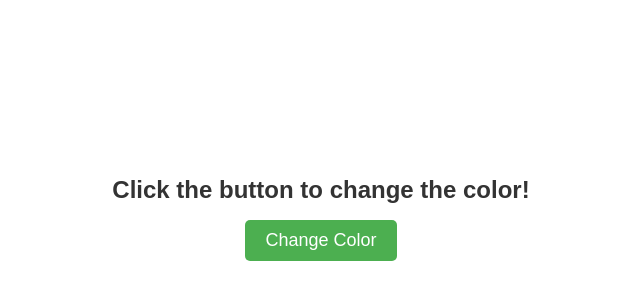
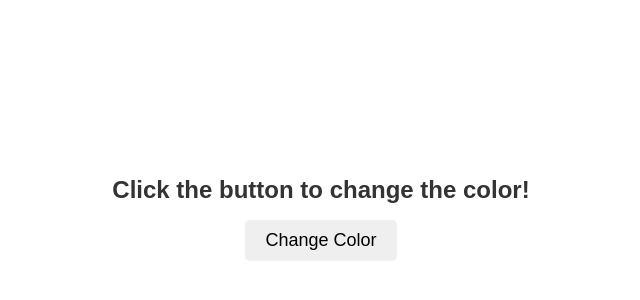
Before and after one commit to Codelearner123456/Color-Flipper, a plain HTML site: page index.html in a window 1280 px wide. Shown: the part 190-490 px from the top of the page, without its empty margins (319-959 px from the left). Drawn offline with Linux system fonts and the light colour scheme.

Commit message:
changed index.html

```diff
--- a/index.html
+++ b/index.html
@@ -28,11 +28,6 @@ button {
   cursor: pointer;
   border: none;
   border-radius: 5px;
-  background-color: var(--button-color);
-  color: var(--primary-font);
-}
-button:hover {
-  background-color: var(--button-hover);
 }
 h1 {
   font-size: 24px;
```
